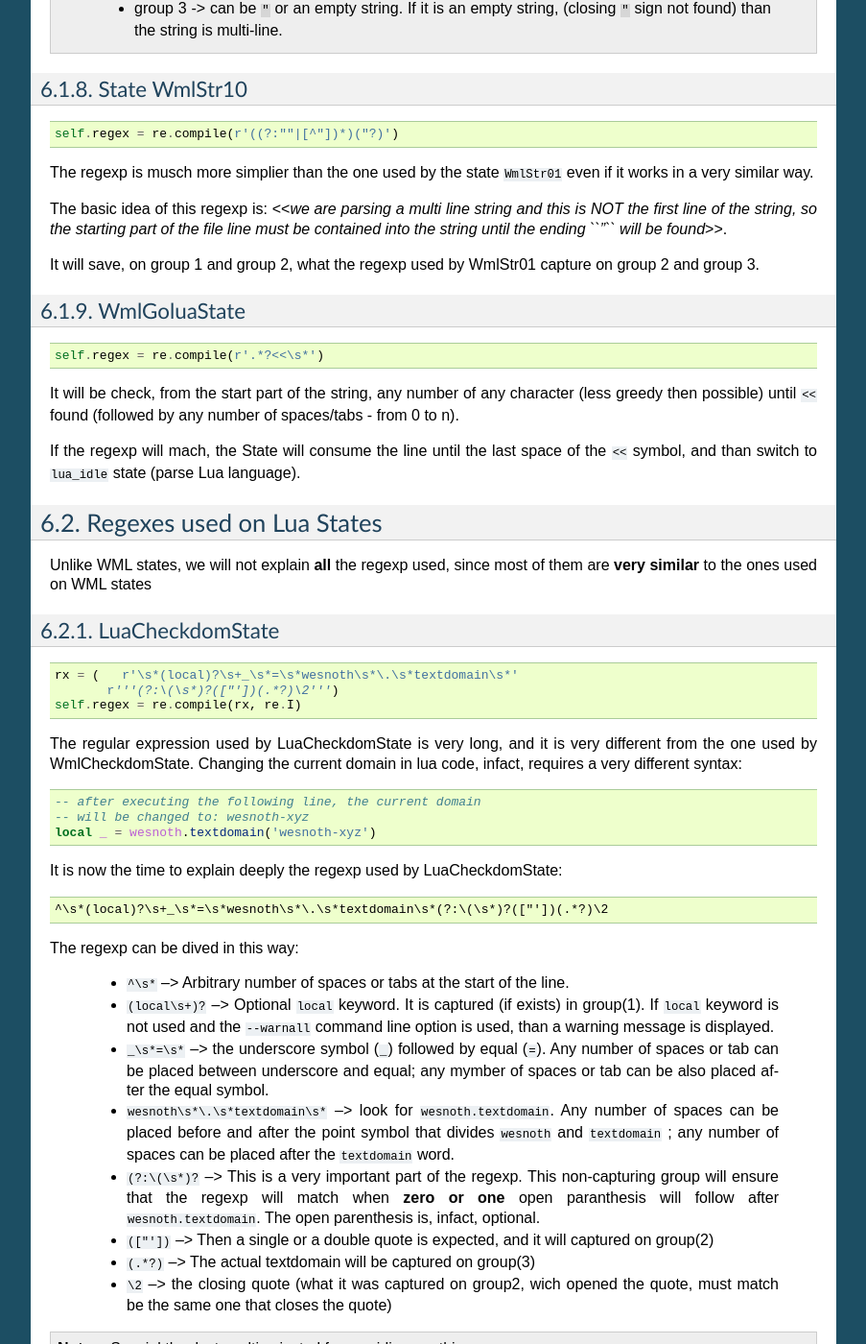
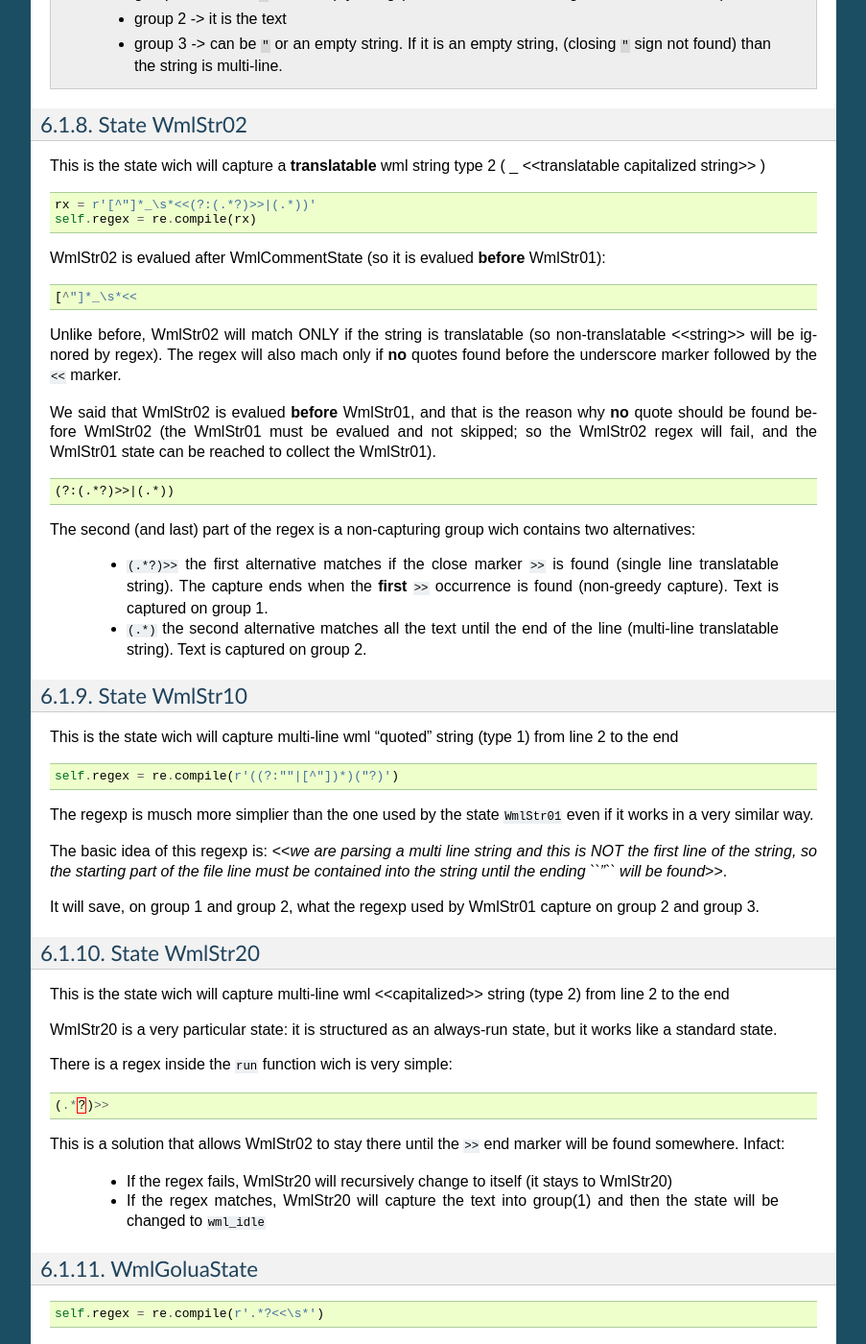
Before and after one commit to AncientLich/wmlxgettext-unoff, a Sphinx documentation site: the page built from docs/source/srcdoc/regexes.rst, in a window 1280 px wide and 1400 px high, scrolled down 5754 px. Shown: the whole window at 96% size, without its empty margins (198-1101 px from the left). Built offline with Sphinx 7.4.7, drawn with Linux system fonts in a browser that asks for light colours; some of the changed text lies outside the part shown.

Commit message:
srcdoc regexes updated

```diff
--- a/docs/source/index.rst
+++ b/docs/source/index.rst
@@ -42,7 +42,7 @@ Special Thanks To:
    * Elvish Hunter (wesnoth developer) for his very precious help.
    * \|Wolf\| (python Italia) for his deep knowledge on python and his
      precious help.
-   * celticminstrel (on #wesnoth freenode channel): for explaining me how
+   * celticminstrel (wesnoth developer) for explaining me how
      to use the original perl wmlxgettext tool and for helping me to
      improve the script.
    * loonycyborg: for testing the script and reporting bugs.
--- a/docs/source/srcdoc/regexes.rst
+++ b/docs/source/srcdoc/regexes.rst
@@ -279,6 +279,8 @@ This **case-insensitive** regex will be search, **start of the string**, for:
 State WmlStr01
 --------------
 
+This is the state wich will capture a wml string type 1 ( "quoted string" )
+
 .. code-block:: python
 
    rx = r'(?:[^"]*?)\s*(_?)\s*"((?:""|[^"])*)("?)'
@@ -357,8 +359,52 @@ This is how this complex regexp works.
         (closing ``"`` sign not found) than the string is multi-line.
 
 --------------
+State WmlStr02
+--------------
+
+This is the state wich will capture a **translatable** wml string type 2
+( _ <<translatable capitalized string>> )
+
+.. code-block:: python
+
+  rx = r'[^"]*_\s*<<(?:(.*?)>>|(.*))'
+  self.regex = re.compile(rx)
+
+WmlStr02 is evalued after WmlCommentState (so it is evalued **before**
+WmlStr01)::
+
+  [^"]*_\s*<<
+
+Unlike before, WmlStr02 will match ONLY if the string is translatable
+(so non-translatable <<string>> will be ignored by regex).
+The regex will also mach only if **no** quotes found before the underscore
+marker followed by the ``<<`` marker.
+
+We said that WmlStr02 is evalued **before** WmlStr01, and that is the reason
+why **no** quote should be found before WmlStr02 (the WmlStr01 must be evalued
+and not skipped; so the WmlStr02 regex will fail, and the WmlStr01 state can
+be reached to collect the WmlStr01).
+
+.. code-block:: none
+
+  (?:(.*?)>>|(.*))
+
+The second (and last) part of the regex is a non-capturing group wich contains
+two alternatives:
+
+  * ``(.*?)>>`` the first alternative matches if the close marker ``>>``
+    is found (single line translatable string). The capture ends when the
+    **first** ``>>`` occurrence is found (non-greedy capture).
+    Text is captured on group 1.
+  * ``(.*)`` the second alternative matches all the text until the end of the
+    line (multi-line translatable string). Text is captured on group 2.
+
+--------------
 State WmlStr10
 --------------
+
+This is the state wich will capture multi-line wml "quoted" string (type 1)
+from line 2 to the end
 
 .. code-block:: python
 
@@ -373,6 +419,30 @@ must be contained into the string until the ending ``"`` will be found*>>.
 
 It will save, on group 1 and group 2, what the regexp used by WmlStr01 capture
 on group 2 and group 3.
+
+--------------
+State WmlStr20
+--------------
+
+This is the state wich will capture multi-line wml <<capitalized>> string
+(type 2) from line 2 to the end
+
+WmlStr20 is a very particular state: it is structured as an always-run
+state, but it works like a standard state.
+
+There is a regex inside the ``run`` function wich is very simple:
+
+.. code-block:: python
+
+  (.*?)>>
+
+This is a solution that allows WmlStr02 to stay there until the ``>>`` end
+marker will be found somewhere. Infact:
+
+  * If the regex fails, WmlStr20 will recursively change to itself (it stays to
+    WmlStr20)
+  * If the regex matches, WmlStr20 will capture the text into group(1) and
+    then the state will be changed to ``wml_idle``
 
 -------------
 WmlGoluaState
```
